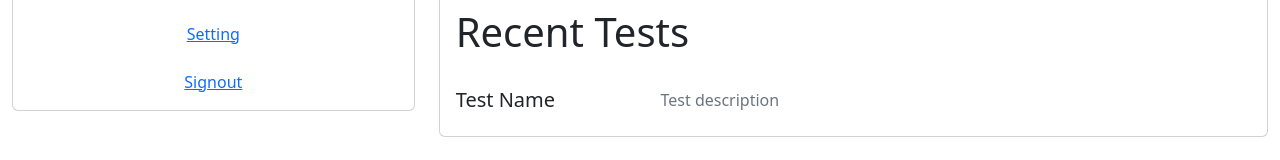
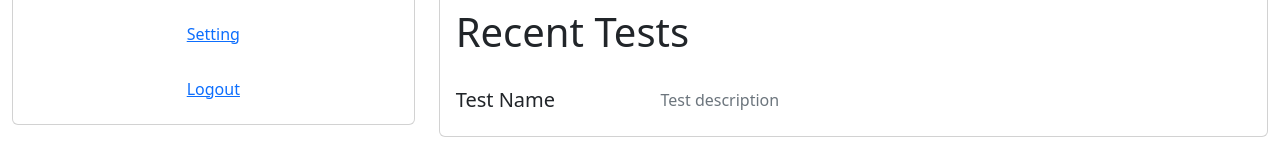
Before and after one commit to Astro3321/greenwood, a React (Create React App) app: page /profile in a window 1280 px wide. Shown: the part 455-615 px from the top of the page. Built offline with nearby package versions, Linux system fonts and the light colour scheme; no server answers; a web font is replaced by a local one.

Commit message:
Add Logout Button and Logout Functionality

```diff
--- a/src/components/Profile.js
+++ b/src/components/Profile.js
@@ -1,7 +1,26 @@
-import React from 'react'
+import React, { useState } from 'react'
+import { Button } from 'react-bootstrap'
+import { useNavigate } from 'react-router-dom'
+import { useAuth } from '../contexts/AuthContext'
 
 export default function Profile(props) {
-  return (
+    const [error, setError] = useState('')
+    const { logout } = useAuth()
+    const navigate = useNavigate()
+
+    async function handleLogout(event){
+        event.preventDefault()
+
+        try{
+            setError('')
+            await logout()
+            navigate("/login")
+        } catch(e) {
+            setError(e.message)
+        }
+    }
+
+    return (
     <div>
       <div className='my-4' >
       <div className="row " >
@@ -14,7 +33,7 @@ export default function Profile(props) {
                         <a href="/">Home</a><br /><br />
                         <a href="/">Tests</a><br /><br />
                         <a href="/">Setting</a><br /><br />
-                        <a href="/">Signout</a>
+                        <Button variant="link" onClick={handleLogout}>Logout</Button>
                     </div>
                 </div>
             </div>
```
